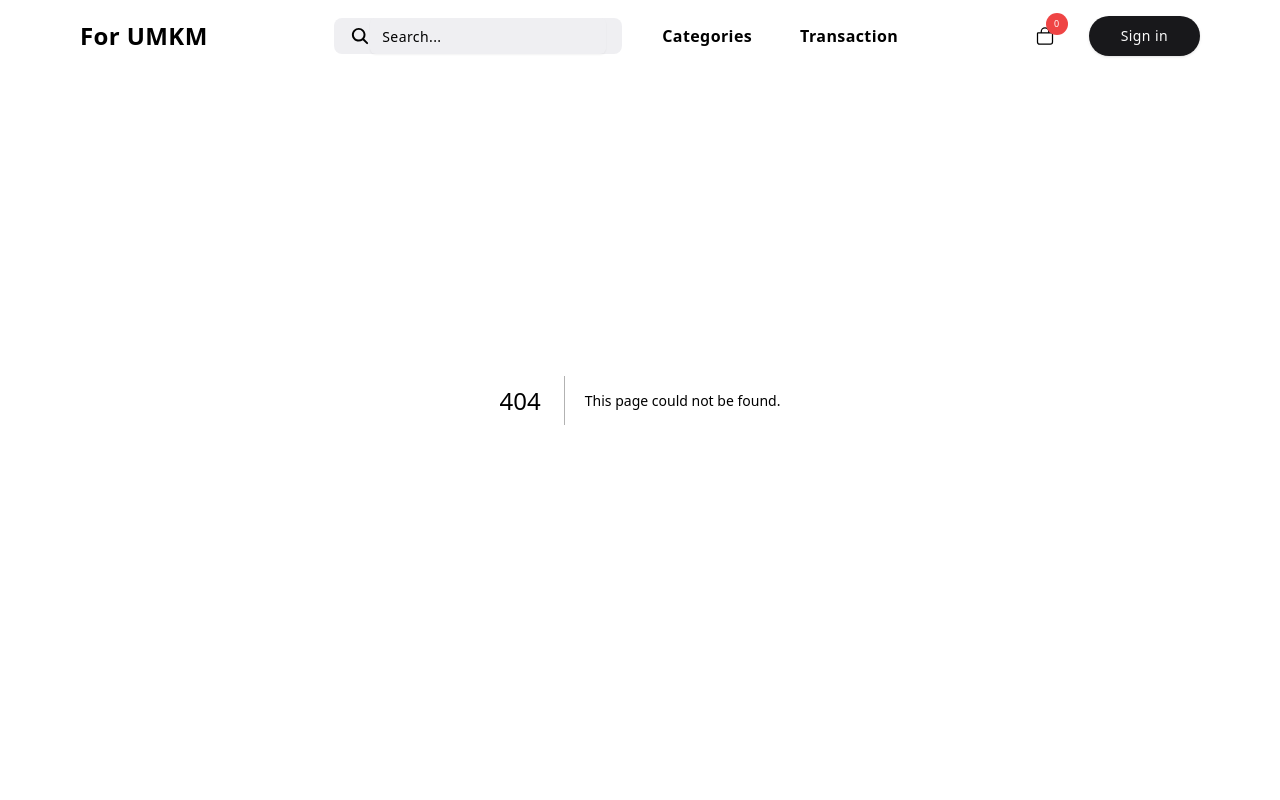
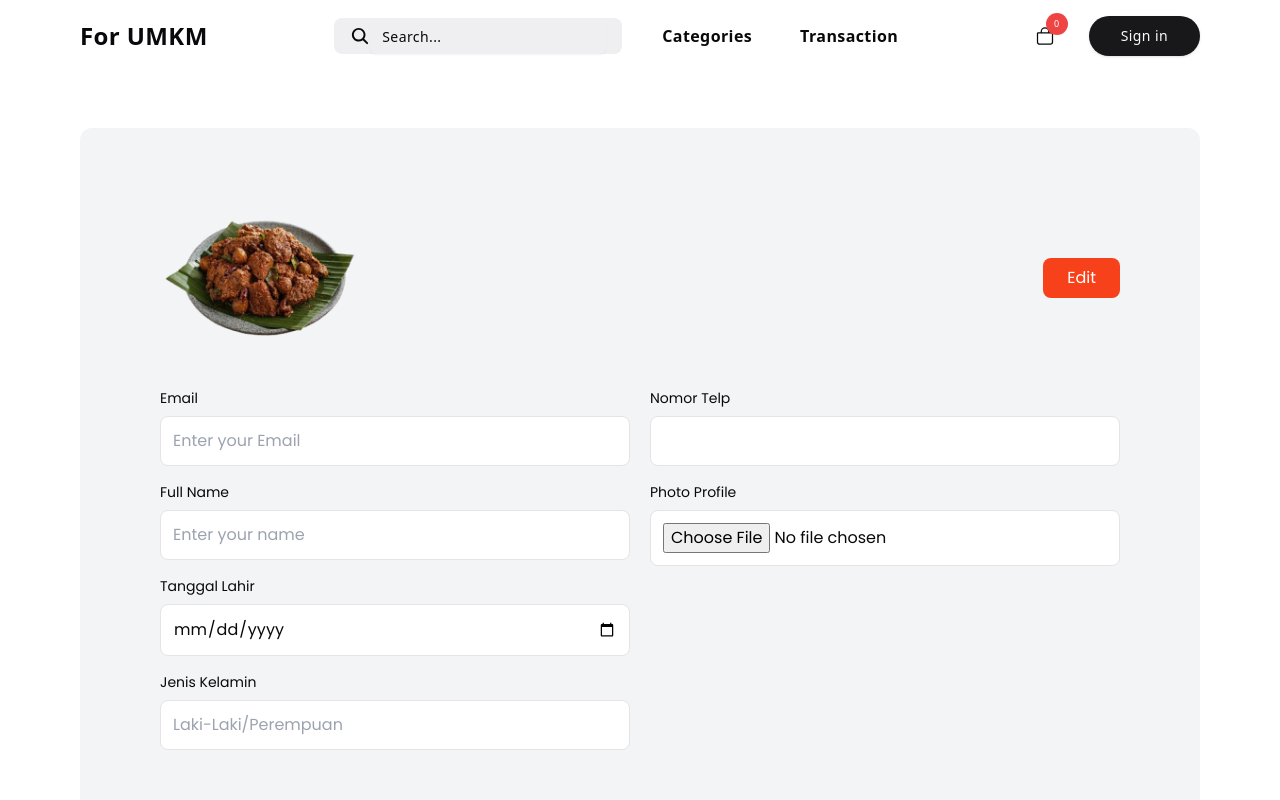
Before and after one commit to rajalamdev/web-umkm, a Next.js app: page /profile in a window 1280 px wide. Before the commit this address had no page. Shown: the top 800 px of the page. Built offline with nearby package versions, Linux system fonts and the light colour scheme.

Commit message:
style: slicing profile page

```diff
--- /dev/null
+++ b/app/profile/page.tsx
@@ -0,0 +1,127 @@
+"use client";
+
+import Image from "next/image";
+import React, { useEffect, useState } from "react";
+
+export default function page() {
+  const [name, setName] = useState("");
+  const [email, setEmail] = useState("");
+  const [phone, setPhone] = useState("");
+  const [birthDate, setBirthDate] = useState("");
+
+  // Fetch user profile
+  useEffect(() => {
+    const fetchUserProfile = async () => {
+      const token = localStorage.getItem("token");
+      if (!token) return;
+
+      try {
+        const response = await fetch(
+          `${process.env.NEXT_PUBLIC_BASE_URL}/api/profile`,
+          {
+            method: "GET",
+            headers: {
+              Authorization: `Bearer ${token}`,
+            },
+          }
+        );
+
+        if (response.ok) {
+          const data = await response.json();
+          setName(data.data.name);
+          setEmail(data.data.email);
+        } else {
+          console.error("Failed to fetch user profile");
+        }
+      } catch (error) {
+        console.error("Error fetching user profile:", error);
+      }
+    };
+
+    fetchUserProfile();
+  }, []);
+
+  return (
+    <div className="container mx-auto py-32">
+      <form className="bg-gray-100 rounded-xl p-20">
+        <div className="flex items-center justify-between mb-10">
+          <div className="flex items-center gap-5">
+            <Image
+              className="rounded-full"
+              src={"/image/rendang.png"}
+              width={200}
+              height={300}
+              alt="profile"
+            />
+            <div>
+              <h1 className="font-bold text-xl mb-3">{name}</h1>
+              <h1 className="font-semibold text-sm">{email}</h1>
+            </div>
+          </div>
+          <button
+            type="submit"
+            className="rounded-lg bg-[#F7411B] text-white px-6 py-2"
+          >
+            Edit
+          </button>
+        </div>
+        <div className="flex gap-5">
+          <div className="w-1/2">
+            <div>
+              <p className="text-sm">Email</p>
+              <input
+                value={email}
+                onChange={(e) => setEmail(e.target.value)}
+                type="email"
+                placeholder="Enter your Email"
+                className="w-full p-3 border mb-4 mt-2 rounded-lg"
+              />
+            </div>
+            <div>
+              <p className="text-sm">Full Name</p>
+              <input
+                value={name}
+                onChange={(e) => setName(e.target.value)}
+                type="text"
+                placeholder="Enter your name"
+                className="w-full p-3 border mb-4 mt-2 rounded-lg"
+              />
+            </div>
+            <div>
+              <p className="text-sm">Tanggal Lahir</p>
+              <input
+                type="date"
+                placeholder="Enter your Birthdate"
+                className="w-full p-3 border mb-4 mt-2 rounded-lg"
+              />
+            </div>
+            <div>
+              <p className="text-sm">Jenis Kelamin</p>
+              <input
+                type="text"
+                placeholder="Laki-Laki/Perempuan"
+                className="w-full p-3 border mt-2 rounded-lg"
+              />
+            </div>
+          </div>
+          <div className="w-1/2">
+            <div>
+              <p className="text-sm">Nomor Telp</p>
+              <input
+                type="text"
+                className="w-full p-3 border mb-4 mt-2 rounded-lg"
+              />
+            </div>
+            <div>
+              <p className="text-sm">Photo Profile</p>
+              <input
+                type="file"
+                className="w-full p-3 border mt-2 rounded-lg bg-white"
+              />
+            </div>
+          </div>
+        </div>
+      </form>
+    </div>
+  );
+}
--- a/components/layout/LayoutProvider.tsx
+++ b/components/layout/LayoutProvider.tsx
@@ -13,7 +13,10 @@ export const LayoutProvider = ({
   children: React.ReactNode;
 }>) => {
   const pathname = usePathname();
-  const isAuthPage = pathname === "/login" || pathname === "/register";
+  const isAuthPage =
+    pathname === "/login" ||
+    pathname === "/register" ||
+    pathname === "/profile";
   return (
     <>
       <header>
```
